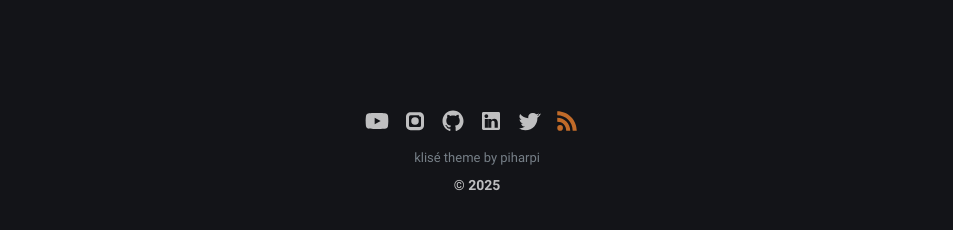
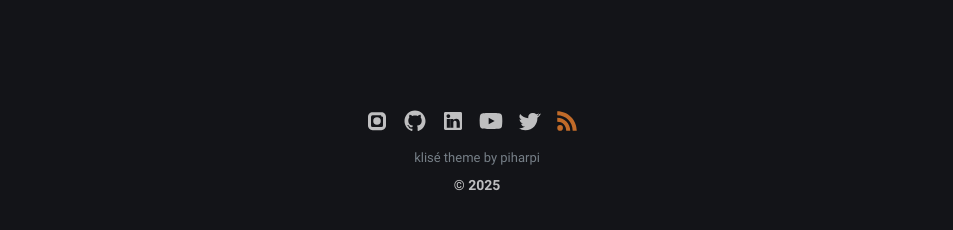
Before and after one commit to Dwisantosobk/Dwisantoso.github.io, a Jekyll site: the page built from thanks.md, in a window 1280 px wide. Shown: the part 514-744 px from the top of the page, without its empty margins (163-1116 px from the left). Built offline with Jekyll 4.4.1, drawn with Linux system fonts in a browser that asks for light colours.

Commit message:
Update footer.html

```diff
--- a/_includes/footer.html
+++ b/_includes/footer.html
@@ -1,9 +1,4 @@
 <footer class="footer">
-  <a class="footer_item" href="https://www.youtube.com/@dwisantosobk" aria-label="YouTube">
-    <svg xmlns="http://www.w3.org/2000/svg" width="24" height="24" viewBox="0 0 576 512" fill="currentColor">
-      <path d="M549.655 124.083c-6.281-23.691-24.839-42.549-48.535-48.839C456.109 64 288 64 288 64s-168.11 0-213.12 11.244c-23.696 6.29-42.254 25.148-48.535 48.839C16 167.835 16 256 16 256s0 88.165 10.345 131.917c6.281 23.691 24.839 42.549 48.535 48.839C119.89 448 288 448 288 448s168.11 0 213.12-11.244c23.696-6.29 42.254-25.148 48.535-48.839C560 344.165 560 256 560 256s0-88.165-10.345-131.917zM232 336V176l144 80-144 80z"/>
-    </svg>
-  </a>
   <a class="footer_item" href="https://www.instagram.com/dwisantoso_/" aria-label="Instagram">
     <svg xmlns="http://www.w3.org/2000/svg" width="24" height="24" viewBox="0 0 512 512" fill="currentColor">
       <path d="M349.33 69.33H162.67C109.17 69.33 64 114.5 64 168v184c0 53.5 45.17 98.67 98.67 98.67h186.66C402.83 450.67 448 405.5 448 352V168c0-53.5-45.17-98.67-98.67-98.67zM384 352a34.36 34.36 0 0 1-34.34 34.33H162.34A34.36 34.36 0 0 1 128 352V168a34.36 34.36 0 0 1 34.34-34.33h186.66A34.36 34.36 0 0 1 384 168z" />
@@ -19,6 +14,11 @@
   <a class="footer_item" href="https://www.linkedin.com/in/dwisantoso/" aria-label="LinkedIn">
     <svg xmlns="http://www.w3.org/2000/svg" width="24" height="24" viewBox="0 0 512 512" fill="currentColor">
       <path d="M417.2,64H94.8C77.2,64,64,77.2,64,94.8v322.4C64,434.8,77.2,448,94.8,448h322.4c17.6,0,30.8-13.2,30.8-30.8V94.8 C448,77.2,434.8,64,417.2,64z M190.7,400H123.7V214.1h67V400z M157.2,192.3c-21.6,0-39.1-17.5-39.1-39.1c0-21.6,17.5-39.1,39.1-39.1 c21.6,0,39.1,17.5,39.1,39.1C196.3,174.7,178.8,192.3,157.2,192.3z M400,400h-67V292.4c0-25.6-9.6-43-33.6-43 c-18.3,0-29.1,12.3-33.8,24.2c-1.8,4.5-2.3,10.7-2.3,17v109.5h-67V214.1h67v25.4c9-13.8,25-33.6,60.8-33.6c44.3,0,77.4,29,77.4,91.2V400z" />
+    </svg>
+  </a>
+  <a class="footer_item" href="https://www.youtube.com/@dwisantosobk" aria-label="YouTube">
+    <svg xmlns="http://www.w3.org/2000/svg" width="24" height="24" viewBox="0 0 576 512" fill="currentColor">
+      <path d="M549.655 124.083c-6.281-23.691-24.839-42.549-48.535-48.839C456.109 64 288 64 288 64s-168.11 0-213.12 11.244c-23.696 6.29-42.254 25.148-48.535 48.839C16 167.835 16 256 16 256s0 88.165 10.345 131.917c6.281 23.691 24.839 42.549 48.535 48.839C119.89 448 288 448 288 448s168.11 0 213.12-11.244c23.696-6.29 42.254-25.148 48.535-48.839C560 344.165 560 256 560 256s0-88.165-10.345-131.917zM232 336V176l144 80-144 80z"/>
     </svg>
   </a>
   <a class="footer_item" href="https://x.com/dwisantosobk" aria-label="Twitter (X)">
```
